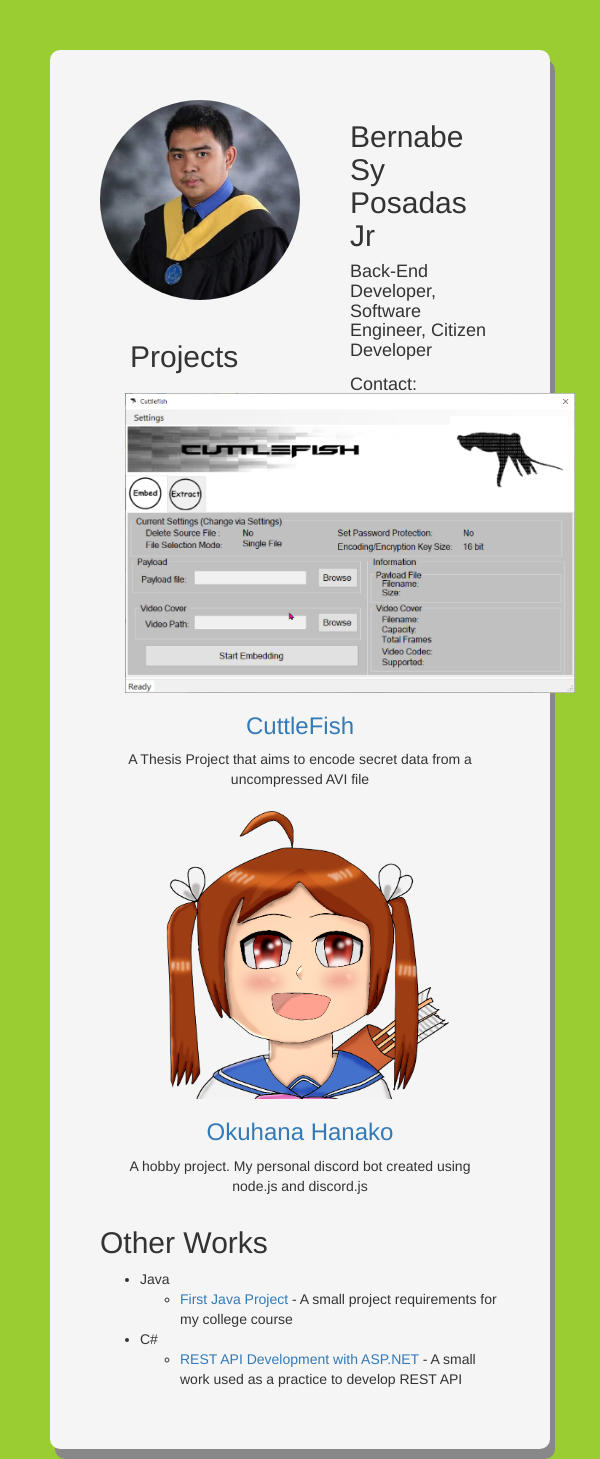
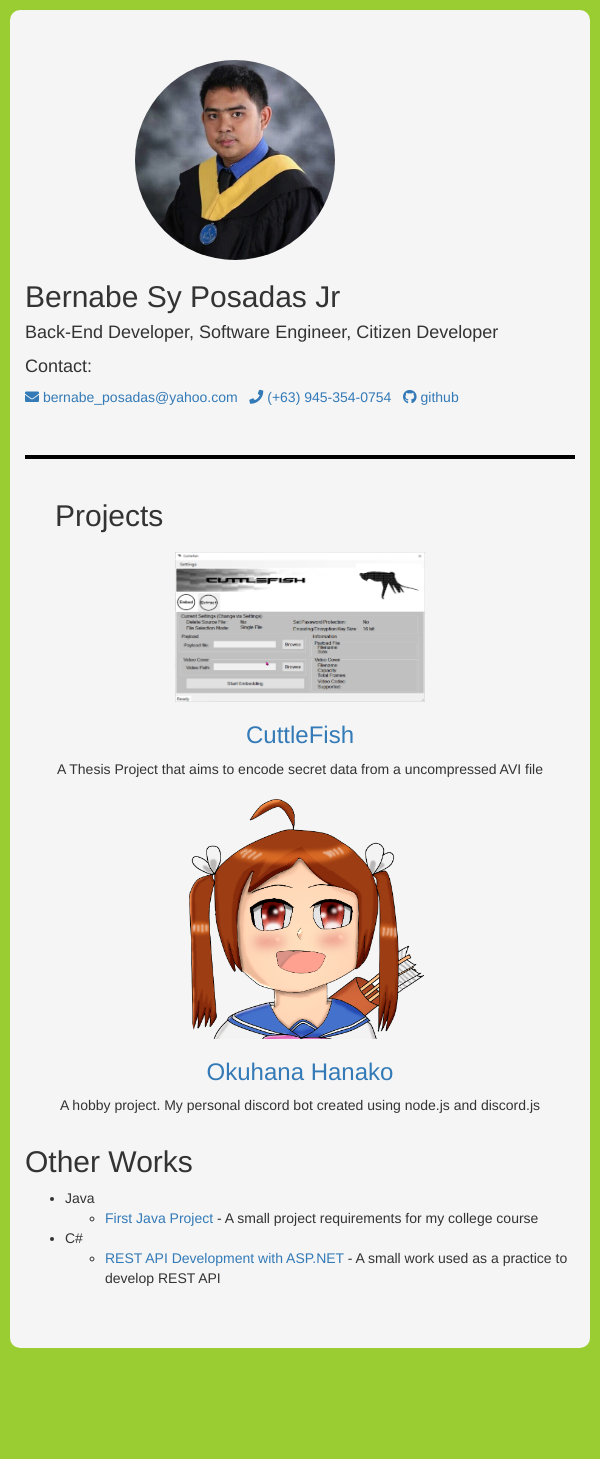
Before and after one commit to BernabePosadas/BernabePosadas.github.io, a plain HTML site: page index.html in a window 600 px wide. After the commit the page ends 1358 px from the top, so only its background shows below. Drawn offline with nearby package versions, Linux system fonts and the light colour scheme.

Commit message:
Update Responsive CSS Rule Set
Signed-off-by: BernabePosadas <bernabe_posadas@yahoo.com>

```diff
--- a/CSS/main.css
+++ b/CSS/main.css
@@ -396,7 +396,10 @@
         height: 50px;
     }
     .image-box{
-        display: inline;
+        display: block;
+        margin-left: auto;
+        margin-right: auto;
+        width: 60%;
     }
     .image-box img{
         width: 200px;
@@ -422,15 +425,14 @@
         background-color: yellowgreen;
     }
     .content{
-        margin: 50px 50px 50px 50px;
+        margin: 10px 10px 10px 10px;
         border-radius: 10px;
         padding-top: 50px;
-        padding-right: 50px;
+        padding-right: 15px;
         padding-bottom: 50px;
-        padding-left: 50px;
+        padding-left: 15px;
         position: relative;
         background-color: whitesmoke;
-        box-shadow: 5px 10px #888888;
     }
     .contact-display{
         line-height: 1.5;
@@ -447,7 +449,7 @@
         border: 2px solid black;
     }
     .desk-absolute{
-        position: absolute;
+        position: static;
     }
     .project-display{
         margin-top: 40px;
@@ -457,12 +459,12 @@
         margin-bottom: 20px;
     }
     .project-image-square{
-        width:300px;
-        height: 300px;
+        width:250px;
+        height: 250px;
     }
     .project-image-rectangle{
-        width:450px;
-        height: 300px;
+        width:250px;
+        height: 150px;
     }
     .row{
         margin-left: 10px;
```
Also changed, not shown: 1 other file.
